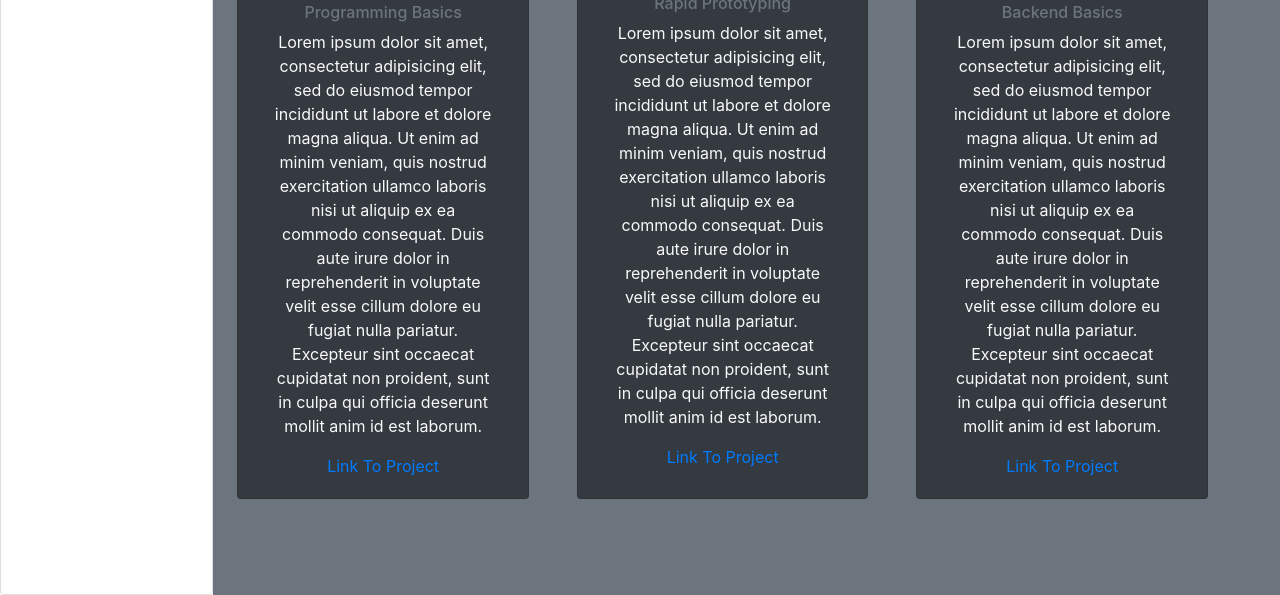
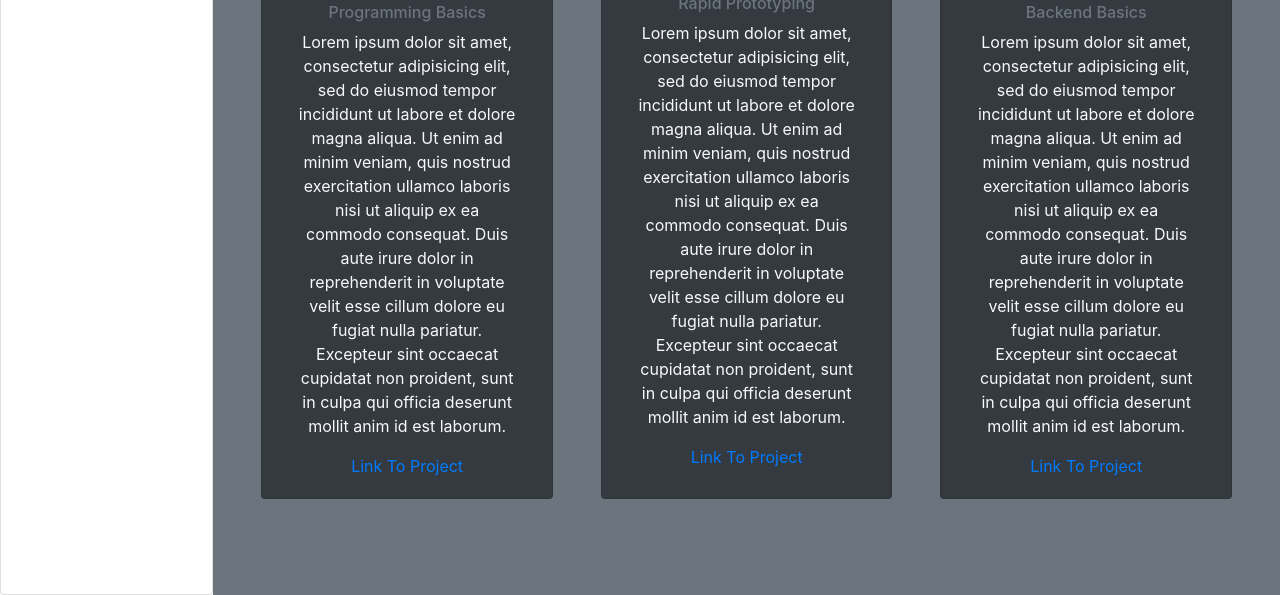
Before and after one commit to jm1321/discussion, a plain HTML site: page index.html in a window 1280 px wide. Shown: the part 1376-1971 px from the top of the page. Drawn offline with nearby package versions, Linux system fonts and the light colour scheme.

Commit message:
psuhing live

```diff
--- a/index.html
+++ b/index.html
@@ -175,7 +175,7 @@
 					<!-- Other Projects Container Start -->
 					<div class="d-lg-flex justify-content-center p-md-5">
 						<!-- HTML Card Start -->
-						<div class="card bg-dark col-xl-4 mb-5 mb-xl-0 mr-xl-5">
+						<div class="card bg-dark col-xl-4 mb-5 mb-xl-0">
 						  <div class="card-body">
 						  	<img src="./images/html.jpg" class="card-img-top">
 						    <h5 class="card-title mt-3">HTML</h5>
@@ -192,7 +192,7 @@
 						<!-- HTML Card End -->
 
 						<!-- Bootstrap Card Start -->
-						<div class="card bg-dark col-xl-4 mb-5 mb-xl-0">
+						<div class="card bg-dark col-xl-4 mb-5 mb-xl-0 mr-xl-5 ml-xl-5">
 						  <div class="card-body">
 						  	<img src="./images/bootstrap-illustration.png" class="card-img-top">
 						    <h5 class="card-title mt-3">Bootstrap</h5>
@@ -209,7 +209,7 @@
 						<!-- Bootstrap Card End -->
 
 						<!-- Node JS Server Card Start -->
-						<div class="card bg-dark col-xl-4 mb-5 mb-xl-0 mr-xl-5 ml-xl-5">
+						<div class="card bg-dark col-xl-4 mb-5 mb-xl-0">
 						  <div class="card-body">
 						  	<img src="./images/nodejs.png" class="card-img-top">
 						    <h5 class="card-title mt-3">Node JS Server</h5>
```
